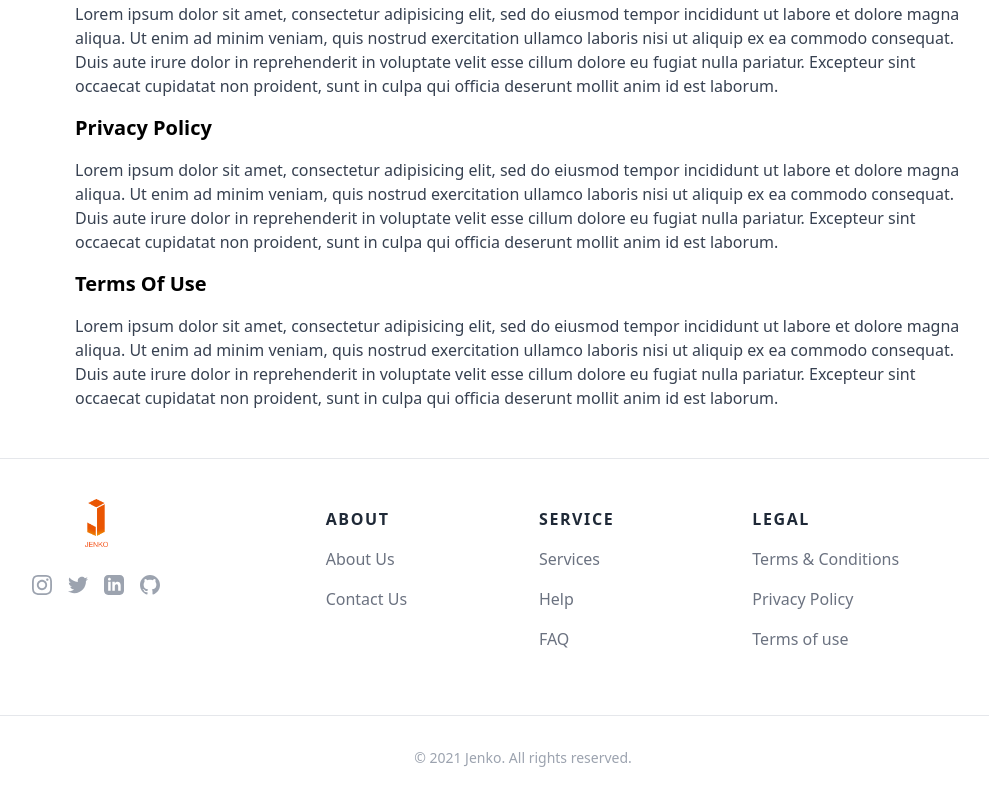
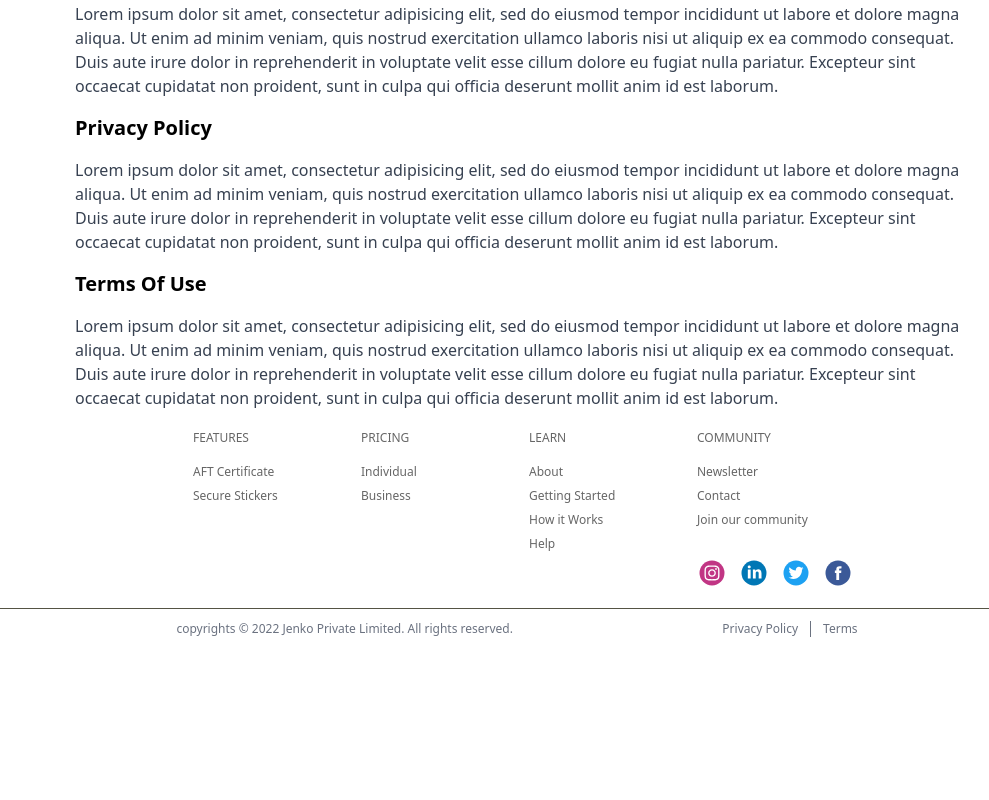
Before and after one commit to ivanZhuravlov/ntf-projj, a Vue app in the folder front/: page /about in a window 1280 px wide. Shown: the part 2373-3173 px from the top of the page, without its empty margins (117-1106 px from the left). After the commit the page ends 3022 px from the top, so only its background shows below. Built offline with nearby package versions, Linux system fonts and the light colour scheme.

Commit message:
update footer

```diff
--- a/front/src/components/Footer.vue
+++ b/front/src/components/Footer.vue
@@ -1,112 +1,141 @@
 <template>
-  <div class="bg-white pt-4 sm:pt-10 lg:pt-12 no-print">
-    <footer class="max-w-screen-2xl px-4 md:px-8 mx-auto">
-      <div class="grid grid-cols-2 md:grid-cols-4 lg:grid-cols-6 border-t gap-12 lg:gap-8 pt-10 lg:pt-12 mb-16">
-        <div class="col-span-full lg:col-span-2">
-          <!-- logo - start -->
-          <div class="flex justify-center lg:-mt-2 mb-4">
-            <router-link to="/" class="inline-flex items-center text-black-800 text-xl md:text-2xl font-bold gap-2" aria-label="logo">
-              <!-- TODO -->
-              <img class="w-auto h-12" src="../assets/logo.png">
-            </router-link>
-          </div>
-          <!-- logo - end -->
-
-          <!-- social - start -->
-          <div class="flex justify-center gap-4 mt-7">
-            <router-link to="#" target="_blank" class="text-gray-400 hover:text-gray-500 active:text-gray-600 transition duration-100">
-              <svg class="w-5 h-5" width="24" height="24" viewBox="0 0 24 24" fill="currentColor" xmlns="http://www.w3.org/2000/svg">
-                <path d="M12 2.163c3.204 0 3.584.012 4.85.07 3.252.148 4.771 1.691 4.919 4.919.058 1.265.069 1.645.069 4.849 0 3.205-.012 3.584-.069 4.849-.149 3.225-1.664 4.771-4.919 4.919-1.266.058-1.644.07-4.85.07-3.204 0-3.584-.012-4.849-.07-3.26-.149-4.771-1.699-4.919-4.92-.058-1.265-.07-1.644-.07-4.849 0-3.204.013-3.583.07-4.849.149-3.227 1.664-4.771 4.919-4.919 1.266-.057 1.645-.069 4.849-.069zm0-2.163c-3.259 0-3.667.014-4.947.072-4.358.2-6.78 2.618-6.98 6.98-.059 1.281-.073 1.689-.073 4.948 0 3.259.014 3.668.072 4.948.2 4.358 2.618 6.78 6.98 6.98 1.281.058 1.689.072 4.948.072 3.259 0 3.668-.014 4.948-.072 4.354-.2 6.782-2.618 6.979-6.98.059-1.28.073-1.689.073-4.948 0-3.259-.014-3.667-.072-4.947-.196-4.354-2.617-6.78-6.979-6.98-1.281-.059-1.69-.073-4.949-.073zm0 5.838c-3.403 0-6.162 2.759-6.162 6.162s2.759 6.163 6.162 6.163 6.162-2.759 6.162-6.163c0-3.403-2.759-6.162-6.162-6.162zm0 10.162c-2.209 0-4-1.79-4-4 0-2.209 1.791-4 4-4s4 1.791 4 4c0 2.21-1.791 4-4 4zm6.406-11.845c-.796 0-1.441.645-1.441 1.44s.645 1.44 1.441 1.44c.795 0 1.439-.645 1.439-1.44s-.644-1.44-1.439-1.44z" />
-              </svg>
-            </router-link>
-
-            <router-link to="#" target="_blank" class="text-gray-400 hover:text-gray-500 active:text-gray-600 transition duration-100">
-              <svg class="w-5 h-5" width="24" height="24" viewBox="0 0 24 24" fill="currentColor" xmlns="http://www.w3.org/2000/svg">
-                <path d="M24 4.557c-.883.392-1.832.656-2.828.775 1.017-.609 1.798-1.574 2.165-2.724-.951.564-2.005.974-3.127 1.195-.897-.957-2.178-1.555-3.594-1.555-3.179 0-5.515 2.966-4.797 6.045-4.091-.205-7.719-2.165-10.148-5.144-1.29 2.213-.669 5.108 1.523 6.574-.806-.026-1.566-.247-2.229-.616-.054 2.281 1.581 4.415 3.949 4.89-.693.188-1.452.232-2.224.084.626 1.956 2.444 3.379 4.6 3.419-2.07 1.623-4.678 2.348-7.29 2.04 2.179 1.397 4.768 2.212 7.548 2.212 9.142 0 14.307-7.721 13.995-14.646.962-.695 1.797-1.562 2.457-2.549z" />
-              </svg>
-            </router-link>
-
-            <router-link to="#" target="_blank" class="text-gray-400 hover:text-gray-500 active:text-gray-600 transition duration-100">
-              <svg class="w-5 h-5" width="24" height="24" viewBox="0 0 24 24" fill="currentColor" xmlns="http://www.w3.org/2000/svg">
-                <path d="M19 0h-14c-2.761 0-5 2.239-5 5v14c0 2.761 2.239 5 5 5h14c2.762 0 5-2.239 5-5v-14c0-2.761-2.238-5-5-5zm-11 19h-3v-11h3v11zm-1.5-12.268c-.966 0-1.75-.79-1.75-1.764s.784-1.764 1.75-1.764 1.75.79 1.75 1.764-.783 1.764-1.75 1.764zm13.5 12.268h-3v-5.604c0-3.368-4-3.113-4 0v5.604h-3v-11h3v1.765c1.396-2.586 7-2.777 7 2.476v6.759z" />
-              </svg>
-            </router-link>
-
-            <router-link to="#" target="_blank" class="text-gray-400 hover:text-gray-500 active:text-gray-600 transition duration-100">
-              <svg class="w-5 h-5" width="24" height="24" viewBox="0 0 24 24" fill="currentColor" xmlns="http://www.w3.org/2000/svg">
-                <path d="M12 0c-6.626 0-12 5.373-12 12 0 5.302 3.438 9.8 8.207 11.387.599.111.793-.261.793-.577v-2.234c-3.338.726-4.033-1.416-4.033-1.416-.546-1.387-1.333-1.756-1.333-1.756-1.089-.745.083-.729.083-.729 1.205.084 1.839 1.237 1.839 1.237 1.07 1.834 2.807 1.304 3.492.997.107-.775.418-1.305.762-1.604-2.665-.305-5.467-1.334-5.467-5.931 0-1.311.469-2.381 1.236-3.221-.124-.303-.535-1.524.117-3.176 0 0 1.008-.322 3.301 1.23.957-.266 1.983-.399 3.003-.404 1.02.005 2.047.138 3.006.404 2.291-1.552 3.297-1.23 3.297-1.23.653 1.653.242 2.874.118 3.176.77.84 1.235 1.911 1.235 3.221 0 4.609-2.807 5.624-5.479 5.921.43.372.823 1.102.823 2.222v3.293c0 .319.192.694.801.576 4.765-1.589 8.199-6.086 8.199-11.386 0-6.627-5.373-12-12-12z" />
-              </svg>
-            </router-link>
-
-          </div>
-          <!-- social - end -->
-        </div>
-        <!-- nav - start -->
-        <div>
-          <div class="text-gray-800 font-bold tracking-widest uppercase mb-4">About</div>
-
-          <nav class="flex flex-col gap-4 ">
+  <div class="w-screen">
+    <footer>
+      <div
+        class="grid grid-cols-2 px-10 my-5 gap-4 gap-y-10 justify-around lg:flex lg:flex-row lg:justify-center lg:space-x-10">
+        <!-- nav - start-->
+        <div class="w-28">
+          <div class="uppercase text-xs font-medium leading-12 text-textGray mb-3">Features</div>
+          <nav class="flex flex-col">
             <div>
-              <router-link to="/about#about-us" class="text-gray-500 hover:text-gray-800 active:text-indigo-600 transition duration-100">About Us</router-link>
+              <router-link to="/about#about-us"
+                class="text-textGray text-xs font-normal leading-12 hover:text-gray-800 transition duration-100">AFT
+                Certificate
+              </router-link>
             </div>
-
             <div>
-              <router-link to="/contact" class="text-gray-500 hover:text-gray-800 active:text-indigo-600 transition duration-100">Contact Us</router-link>
+              <router-link to="/contact"
+                class="text-textGray text-xs font-normal leading-12 hover:text-gray-800 transition duration-100">Secure
+                Stickers</router-link>
             </div>
           </nav>
         </div>
         <!-- nav - end -->
 
         <!-- nav - start -->
-        <div>
-          <div class="text-gray-800 font-bold tracking-widest uppercase mb-4">Service</div>
-
-          <nav class="flex flex-col gap-4">
+        <div class="w-28">
+          <div class="uppercase text-xs font-medium leading-12 text-textGray mb-3">Pricing</div>
+          <nav class="flex flex-col">
             <div>
-              <router-link to="/service" class="text-gray-500 hover:text-gray-800 active:text-indigo-600 transition duration-100">Services</router-link>
+              <router-link to="/about#about-us"
+                class="text-textGray text-xs font-normal leading-12 hover:text-gray-800 transition duration-100">
+                Individual</router-link>
             </div>
-
             <div>
-              <router-link to="/about#help" class="text-gray-500 hover:text-gray-800 active:text-indigo-600 transition duration-100">Help</router-link>
-            </div>
-
-            <div>
-              <router-link to="/about#faq" class="text-gray-500 hover:text-gray-800 active:text-indigo-600 transition duration-100">FAQ</router-link>
+              <router-link to="/contact"
+                class="text-textGray text-xs font-normal leading-12 hover:text-gray-800 transition duration-100">
+                Business</router-link>
             </div>
           </nav>
         </div>
         <!-- nav - end -->
 
         <!-- nav - start -->
-        <div>
-          <div class="text-gray-800 font-bold tracking-widest uppercase mb-4">Legal</div>
-
-          <nav class="flex flex-col gap-4">
+        <div class="w-28">
+          <div class="uppercase text-xs font-medium leading-12 text-textGray mb-3">Learn</div>
+          <nav class="flex flex-col">
             <div>
-              <router-link to="/about#terms" class="text-gray-500 hover:text-gray-800 active:text-indigo-600 transition duration-100">Terms & Conditions</router-link>
+              <router-link to="/about#terms"
+                class="text-textGray text-xs font-normal leading-12 hover:text-gray-800 transition duration-100">About
+              </router-link>
             </div>
-
             <div>
-              <router-link to="/about#privacy-policy" class="text-gray-500 hover:text-gray-800 active:text-indigo-600 transition duration-100">Privacy Policy</router-link>
+              <router-link to="/about#privacy-policy"
+                class="text-textGray text-xs font-normal leading-12 hover:text-gray-800 transition duration-100">Getting
+                Started</router-link>
             </div>
-
             <div>
-              <router-link to="/about#terms-of-use" class="text-gray-500 hover:text-gray-800 active:text-indigo-600 transition duration-100">Terms of use</router-link>
+              <router-link to="/about#terms-of-use"
+                class="text-textGray text-xs font-normal leading-12 hover:text-gray-800 transition duration-100">How it
+                Works</router-link>
+            </div>
+            <div>
+              <router-link to="/about#terms-of-use"
+                class="text-textGray text-xs font-normal leading-12 hover:text-gray-800 transition duration-100">Help
+              </router-link>
             </div>
           </nav>
         </div>
         <!-- nav - end -->
+
+        <!-- nav - start -->
+        <div class="">
+          <div class="uppercase text-xs font-medium leading-12 text-textGray mb-3">Community</div>
+
+          <nav class="flex flex-col">
+            <div>
+              <router-link to="/service"
+                class="text-textGray text-xs font-normal leading-12 hover:text-gray-800 transition duration-100">
+                Newsletter</router-link>
+            </div>
+
+            <div>
+              <router-link to="/about#help"
+                class="text-textGray text-xs font-normal leading-12 hover:text-gray-800 transition duration-100">Contact
+              </router-link>
+            </div>
+
+            <div>
+              <router-link to="/about#faq"
+                class="text-textGray text-xs font-normal leading-12 hover:text-gray-800 transition duration-100">Join
+                our community</router-link>
+            </div>
+
+            <!-- social - start -->
+            <div class="flex justify-center mt-7 gap-2 lg:gap-3">
+              <router-link to="#" target="_blank">
+                <img class="h-auto w-30" src="../assets/icons/instagram.svg">
+              </router-link>
+
+              <router-link to="#" target="_blank">
+                <img class="h-auto w-30" src="../assets/icons/linked-in.svg">
+              </router-link>
+
+              <router-link to="#" target="_blank">
+                <img class="h-auto w-30" src="../assets/icons/twitter.svg">
+              </router-link>
+
+              <router-link to="#" target="_blank">
+                <img class="h-auto w-30" src="../assets/icons/facebook.svg">
+              </router-link>
+            </div>
+            <!-- social - end -->
+          </nav>
+        </div>
       </div>
-
-      <div class="text-gray-400 text-sm text-center border-t py-8">© 2021 Jenko. All rights reserved.</div>
+      <!-- nav - end -->
+      <!-- copyright - start -->
+      <div class="mx-10 lg:mx-24">
+        <div class="flex border-t border-darkerGray py-3 justify-evenly ">
+          <div class="text-xs font-normal leading-12 text-gray-500 text-center ">copyrights © 2022 Jenko Private
+            Limited. All rights reserved.</div>
+          <div class="flex divide-x divide-gray-500">
+            <router-link to="/about#privacy-policy"
+              class="text-xs font-normal leading-12 text-gray-500 text-center hover:text-gray-800 transition duration-100 px-3">
+              Privacy Policy</router-link>
+            <router-link to="/about#privacy-policy"
+              class="text-xs font-normal leading-12 text-gray-500 text-center hover:text-gray-800 transition duration-100 px-3">
+              Terms</router-link>
+          </div>
+        </div>
+      </div>
+      <!-- copyright - end -->
     </footer>
   </div>
 </template>
 
 <script>
-
-
-export default {
-  name: 'Footer',
-};
+  export default {
+    name: 'Footer',
+  };
 </script>
```
